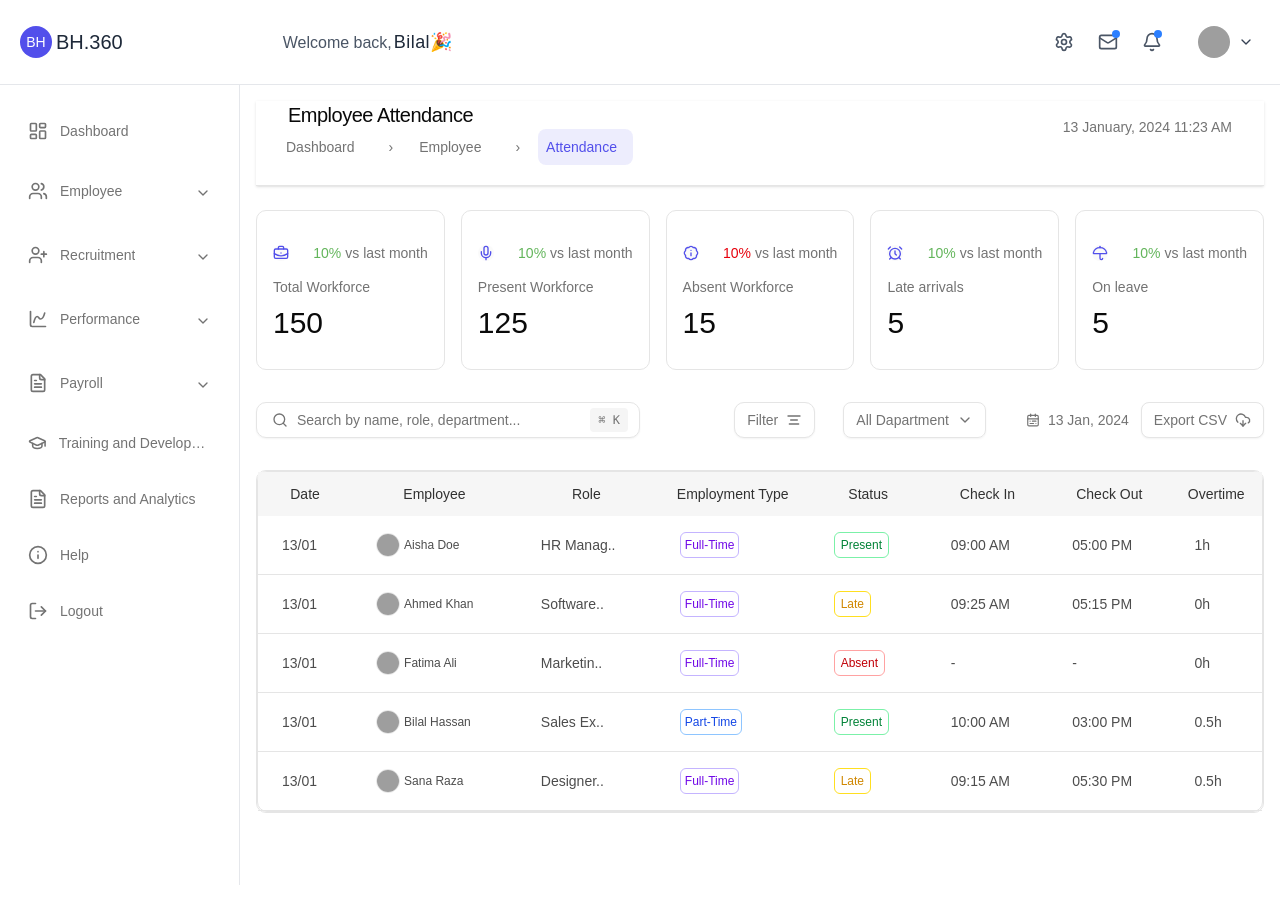
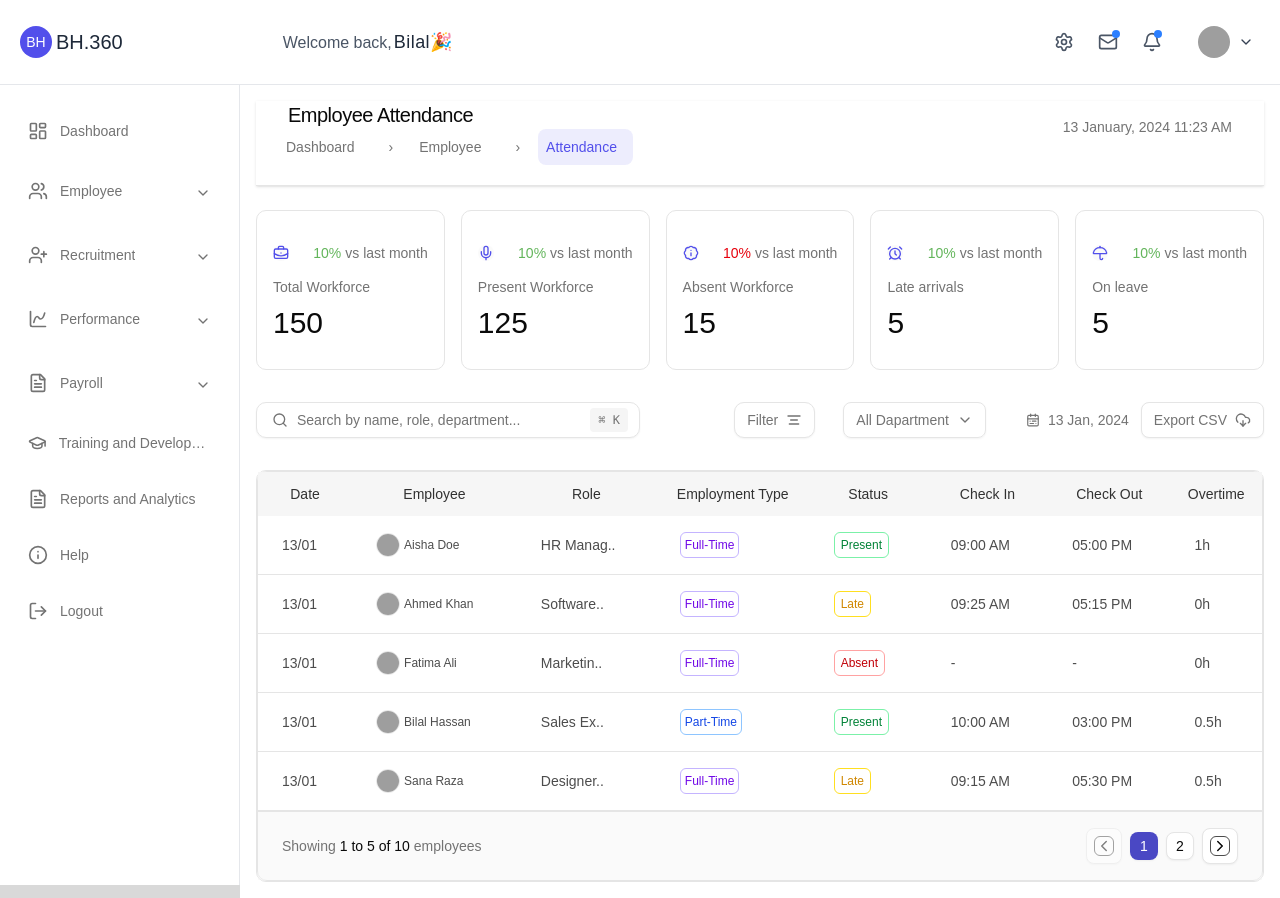
Before and after one commit to bilals2008/bh360-dashboard, a React (Vite) app: page / in a window 1280 px wide. Built offline with nearby package versions, Linux system fonts and the light colour scheme; grey boxes are pictures that could not be loaded.

Commit message:
fix: Correct import path for Pagination component in DynamicTable and add missing file header in Payroll component

```diff
--- a/src/components/shared/DynamicTable.jsx
+++ b/src/components/shared/DynamicTable.jsx
@@ -9,6 +9,7 @@ import {
   getEmploymentTypeBadgeClasses,
   getPayrollStatusBadgeClasses,
 } from "@/data/utils/styleUtils";
+import Pagination from "../../dashboard/EmpolyeeAttentance/EmpolyeeTable/Pagination";
 
 const DynamicTable = ({
   data,
@@ -203,7 +204,7 @@ const DynamicTable = ({
         </table>
       </div>
 
-      {/* {totalPages > 1 && (
+      {totalPages > 1 && (
         <Pagination
           totalPages={totalPages}
           currentPage={currentPage}
@@ -211,8 +212,8 @@ const DynamicTable = ({
           showingStart={startIndex + 1}
           showingEnd={endIndex}
           totalItems={totalItems}
-        /> */}
-      {/* )} */}
+        />
+      )}
     </div>
   );
 };
--- a/src/dashboard/payroll/Payroll.jsx
+++ b/src/dashboard/payroll/Payroll.jsx
@@ -1,3 +1,4 @@
+// File: src/dashboard/payroll/Payroll.jsx
 import React from "react";
 import DashboardHeader from "@/dashboard/dashboardHeader/DashboardHeader";
 import PayrollView from "@/dashboard/payroll/PayrollView";
```
